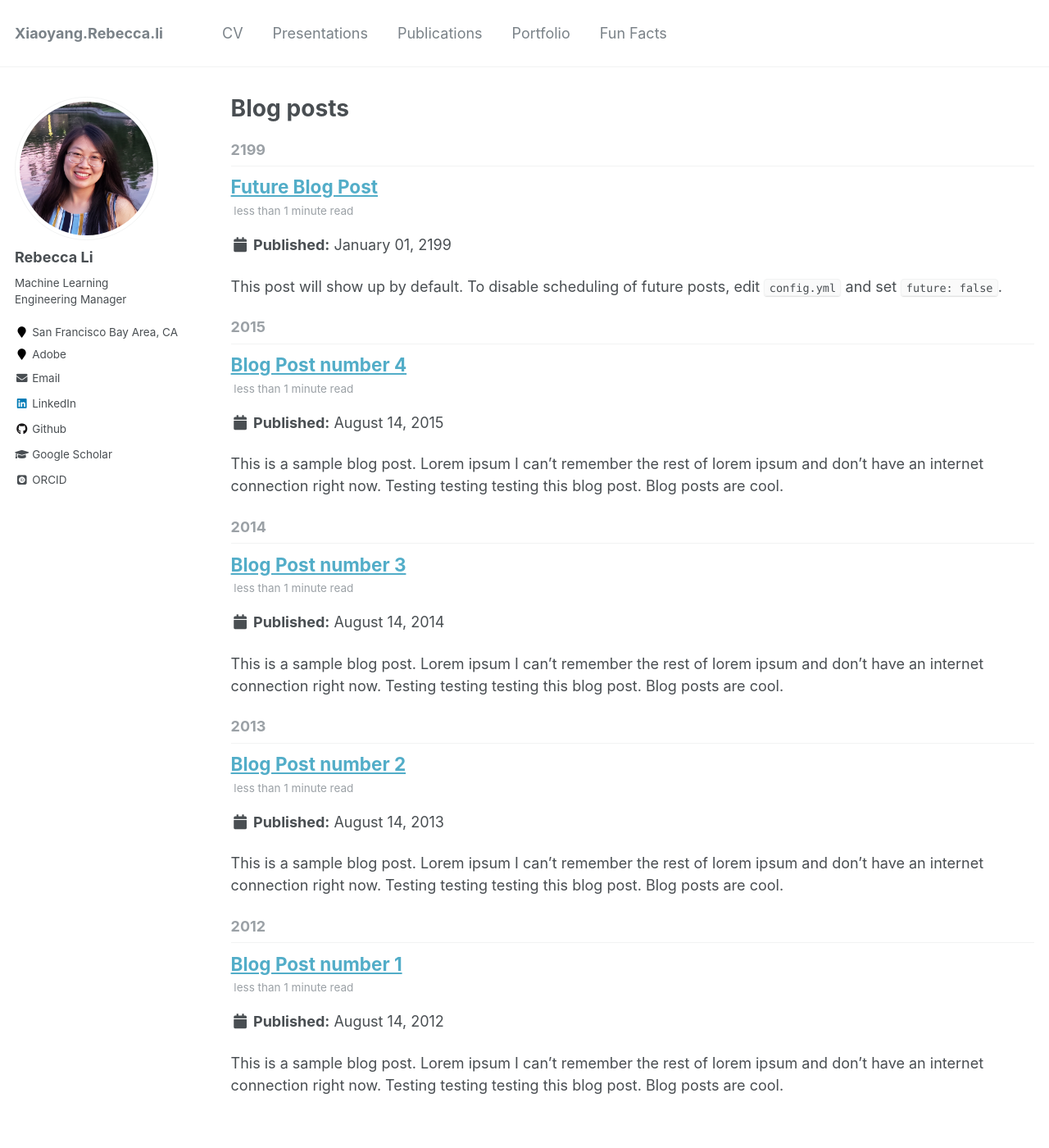
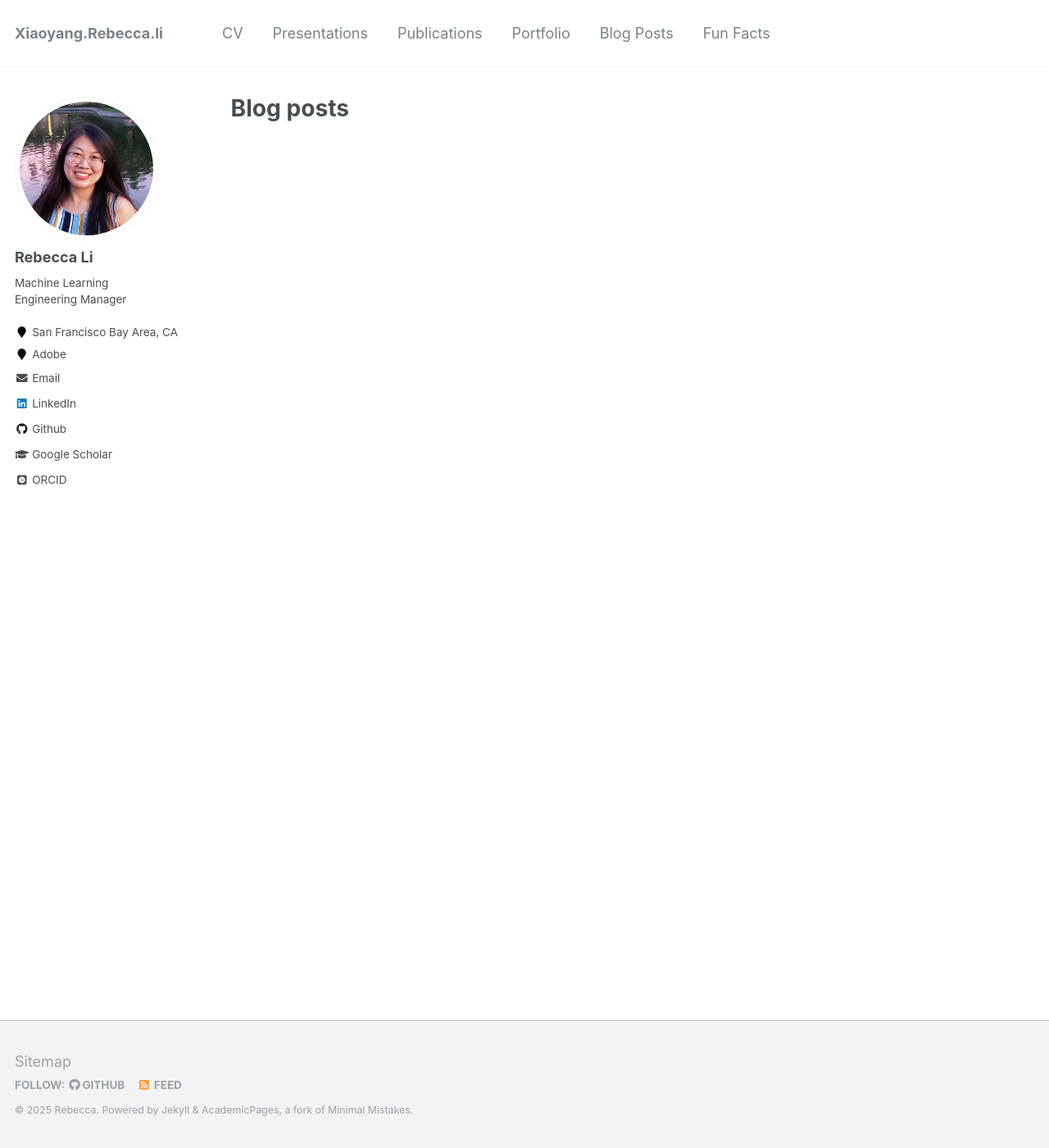
Before and after one commit to Xiaoyang-Rebecca/xiaoyang-rebecca.github.io, a Jekyll site: the page built from _pages/year-archive.html, in a window 1280 px wide and 1400 px high. Shown: the whole window at 82% size. Built offline with Jekyll 4.4.1, drawn with Linux system fonts in a browser that asks for light colours; some web fonts are replaced.

Commit message:
add first blog

```diff
--- a/_data/navigation.yml
+++ b/_data/navigation.yml
@@ -13,8 +13,9 @@ main:
 
   - title: "Portfolio"
     url: /portfolio/
-  # - title: "Blog Posts"
-  #   url: /year-archive/
+
+  - title: "Blog Posts"
+    url: /year-archive/
 
   # - title: "Guide"
   #   url: /markdown/
--- a/_posts/2012-08-14-blog-post-1.md
+++ /dev/null
@@ -1,20 +0,0 @@
----
-title: 'Blog Post number 1'
-date: 2012-08-14
-permalink: /posts/2012/08/blog-post-1/
-tags:
-  - cool posts
-  - category1
-  - category2
----
-
-This is a sample blog post. Lorem ipsum I can't remember the rest of lorem ipsum and don't have an internet connection right now. Testing testing testing this blog post. Blog posts are cool.
-
-Headings are cool
-======
-
-You can have many headings
-======
-
-Aren't headings cool?
-------
--- a/_posts/2013-08-14-blog-post-2.md
+++ /dev/null
@@ -1,20 +0,0 @@
----
-title: 'Blog Post number 2'
-date: 2013-08-14
-permalink: /posts/2013/08/blog-post-2/
-tags:
-  - cool posts
-  - category1
-  - category2
----
-
-This is a sample blog post. Lorem ipsum I can't remember the rest of lorem ipsum and don't have an internet connection right now. Testing testing testing this blog post. Blog posts are cool.
-
-Headings are cool
-======
-
-You can have many headings
-======
-
-Aren't headings cool?
-------
--- a/_posts/2014-08-14-blog-post-3.md
+++ /dev/null
@@ -1,20 +0,0 @@
----
-title: 'Blog Post number 3'
-date: 2014-08-14
-permalink: /posts/2014/08/blog-post-3/
-tags:
-  - cool posts
-  - category1
-  - category2
----
-
-This is a sample blog post. Lorem ipsum I can't remember the rest of lorem ipsum and don't have an internet connection right now. Testing testing testing this blog post. Blog posts are cool.
-
-Headings are cool
-======
-
-You can have many headings
-======
-
-Aren't headings cool?
-------
--- a/_posts/2199-01-01-future-post.md
+++ /dev/null
@@ -1,11 +0,0 @@
----
-title: 'Future Blog Post'
-date: 2199-01-01
-permalink: /posts/2012/08/blog-post-4/
-tags:
-  - cool posts
-  - category1
-  - category2
----
-
-This post will show up by default. To disable scheduling of future posts, edit `config.yml` and set `future: false`.
```
Also changed, not shown: _posts/2015-08-14-blog-post-4.md (deleted, +0 -20 lines), _posts/MSEvsCrossEntropy.md (added, +121 -0 lines).
